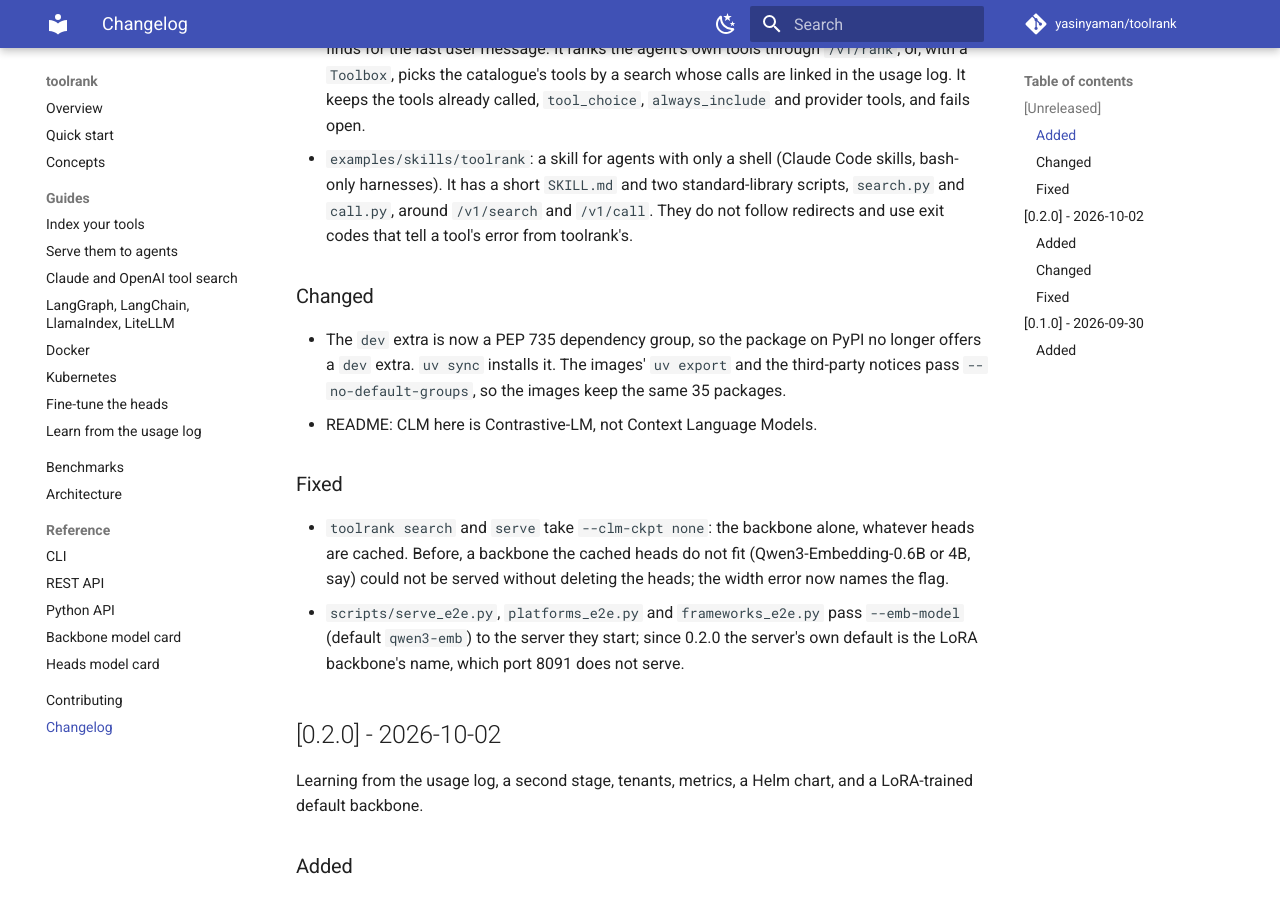
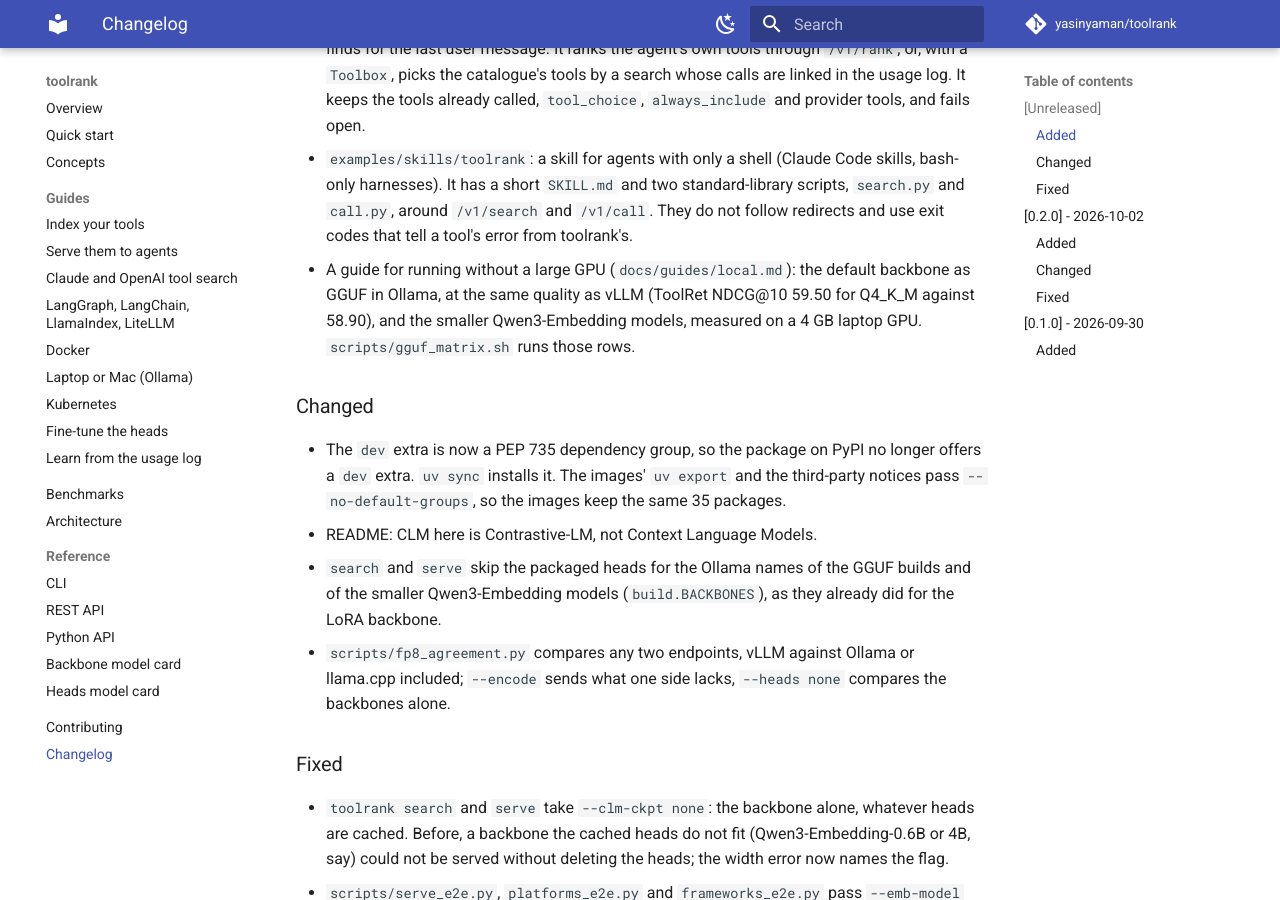
Before and after one commit to yasinyaman/toolrank, an MkDocs documentation site: the page built from docs/changelog.md, in a window 1280 px wide and 900 px high, scrolled down 383 px. Built offline with MkDocs 1.6.1 and Material for MkDocs 9.7.7, drawn with Linux system fonts in a browser that asks for light colours; comment, search, counter and statistics services are not loaded.

Commit message:
backlog/d1: a guide for laptops and Macs: the default backbone as GGUF in Ollama, measured
docs/guides/local.md: Q4_K_M of toolrank-emb-v0.2 scores as vLLM bf16 does on a 4 GB laptop GPU
(ToolRet NDCG@10 59.50 against 58.90, LiveMCPBench 55.75 against 55.74), the small Qwen3-Embedding
models are faster and 7 to 11 points lower; one new search takes 0.67 s with the 8B there, a
repeated one a few milliseconds. The GGUF download waits for the Hub upload (TODO(launch)).

Co-Authored-By: Claude Opus 5.5 <noreply@anthropic.com>

```diff
--- a/CHANGELOG.md
+++ b/CHANGELOG.md
@@ -17,6 +17,9 @@ change behaviour.
   harnesses). It has a short `SKILL.md` and two standard-library scripts, `search.py` and `call.py`,
   around `/v1/search` and `/v1/call`. They do not follow redirects and use exit codes that tell a
   tool's error from toolrank's.
+- A guide for running without a large GPU (`docs/guides/local.md`): the default backbone as GGUF in
+  Ollama, at the same quality as vLLM (ToolRet NDCG@10 59.50 for Q4_K_M against 58.90), and the smaller
+  Qwen3-Embedding models, measured on a 4 GB laptop GPU. `scripts/gguf_matrix.sh` runs those rows.
 
 ### Changed
 
@@ -24,6 +27,10 @@ change behaviour.
   extra. `uv sync` installs it. The images' `uv export` and the third-party notices pass
   `--no-default-groups`, so the images keep the same 35 packages.
 - README: CLM here is Contrastive-LM, not Context Language Models.
+- `search` and `serve` skip the packaged heads for the Ollama names of the GGUF builds and of the
+  smaller Qwen3-Embedding models (`build.BACKBONES`), as they already did for the LoRA backbone.
+- `scripts/fp8_agreement.py` compares any two endpoints, vLLM against Ollama or llama.cpp included;
+  `--encode` sends what one side lacks, `--heads none` compares the backbones alone.
 
 ### Fixed
 
--- a/mkdocs.yml
+++ b/mkdocs.yml
@@ -44,6 +44,7 @@ nav:
       - Claude and OpenAI tool search: guides/platforms.md
       - LangGraph, LangChain, LlamaIndex, LiteLLM: guides/frameworks.md
       - Docker: guides/docker.md
+      - Laptop or Mac (Ollama): guides/local.md
       - Kubernetes: guides/kubernetes.md
       - Fine-tune the heads: guides/finetune.md
       - Learn from the usage log: guides/learn.md
```
Also changed, not shown: docs/guides/local.md (added, +69 -0 lines).
